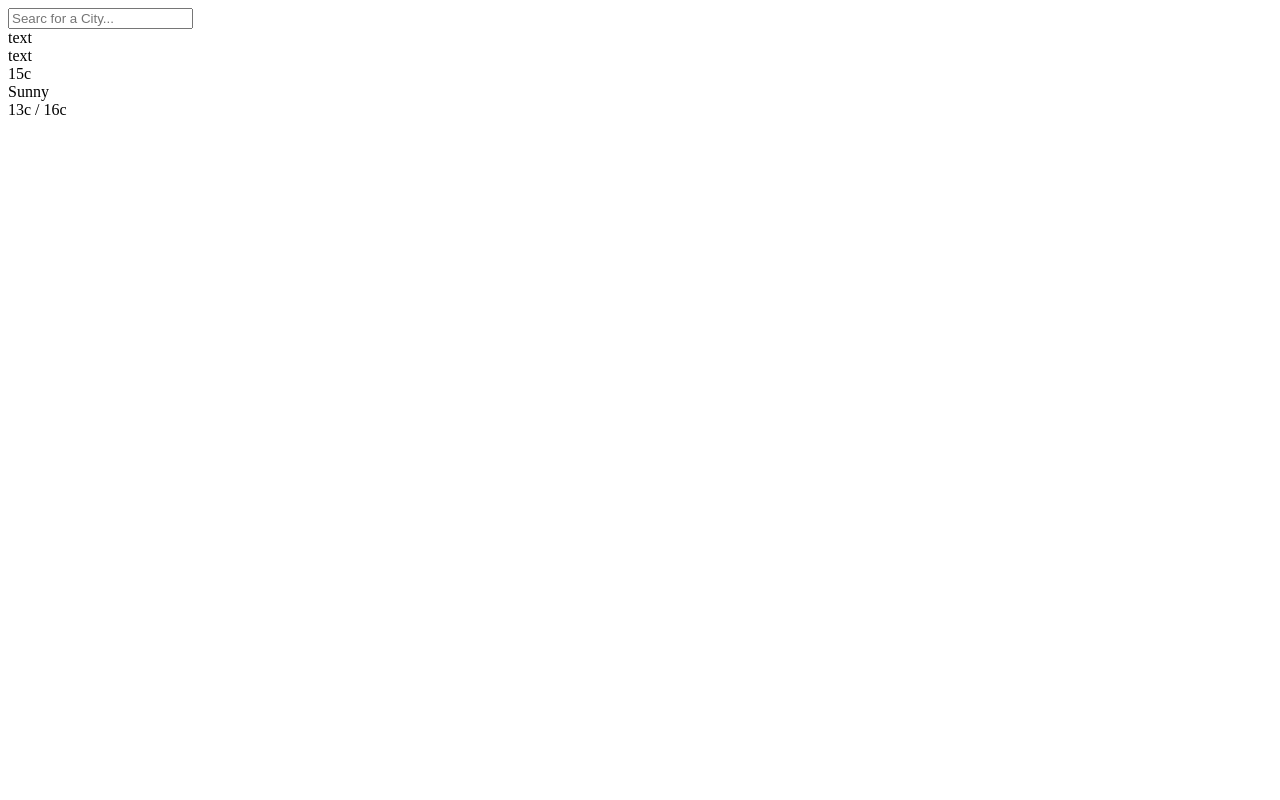
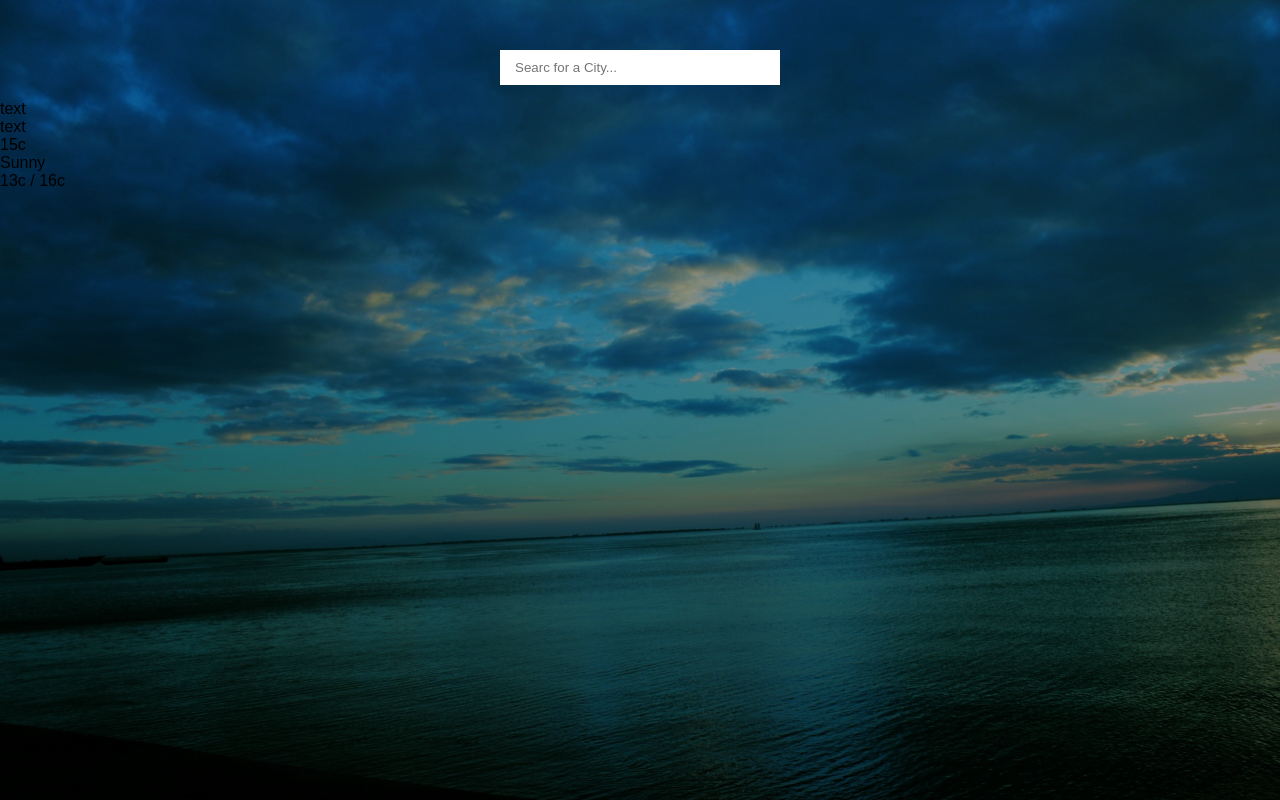
Before and after one commit to Nadaial/weatherdb, a plain HTML site: page index.html in a window 1280 px wide. Drawn offline with Linux system fonts and the light colour scheme.

Commit message:
added css and edited html

```diff
--- a/index.html
+++ b/index.html
@@ -4,7 +4,7 @@
     <meta charset="UTF-8">
     <meta name="viewport" content="width=device-width, initial-scale=1.0">
     <title>Weather Dashboard</title>
-    <link rel="stylsheet" href="style.css"/>
+    <link rel="stylesheet" href="style.css"/>
 </head>
 <body>
     <div class="wrap">
--- a/style.css
+++ b/style.css
@@ -0,0 +1,39 @@
+* {
+
+    margin: 0;
+    padding: 0;
+    box-sizing: border-box;
+}
+
+body {
+    font-family: 'montserrat', sans-serif;
+    background-image: url('nature-background-31.jpg');
+    background-size: cover;
+    background-position: top center;
+}
+
+
+.wrap{
+
+    display: flex;
+    flex-direction: column;
+    min-height: 100vh;
+    background-image: linear-gradient(to bottom, rgba(0,0,0,0.3),  rgba(0,0,0,0.6) );
+
+}
+
+header {
+    display: flex;
+    justify-content: center;
+    align-items: center;
+    padding: 50px 15px 15px;
+}
+
+header input{
+    width: 100%;
+    max-width: 280px;
+    padding: 10px 15px;
+    border:none;
+    outline: none;
+    background-color: rgba (255, 255, 255,0.3);
+}
```
Also changed, not shown: nature-background-31.jpg (added).
